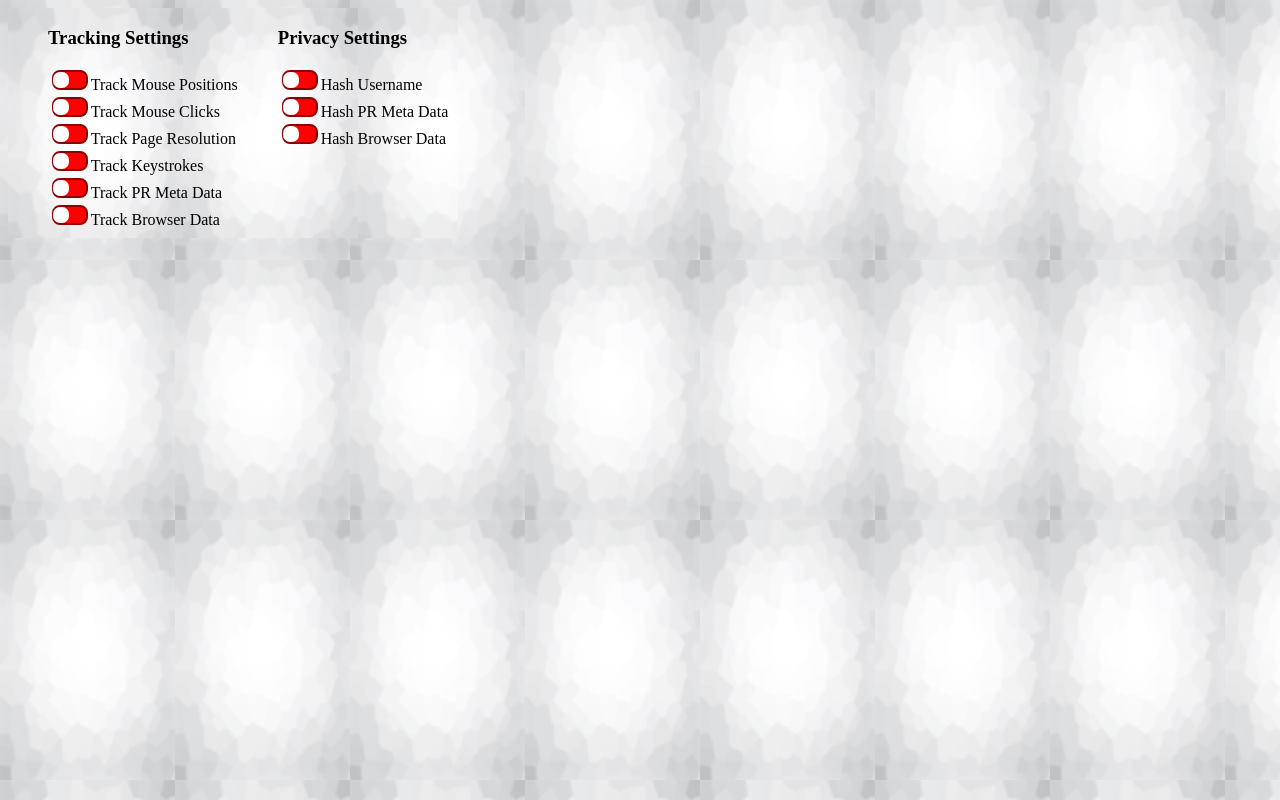
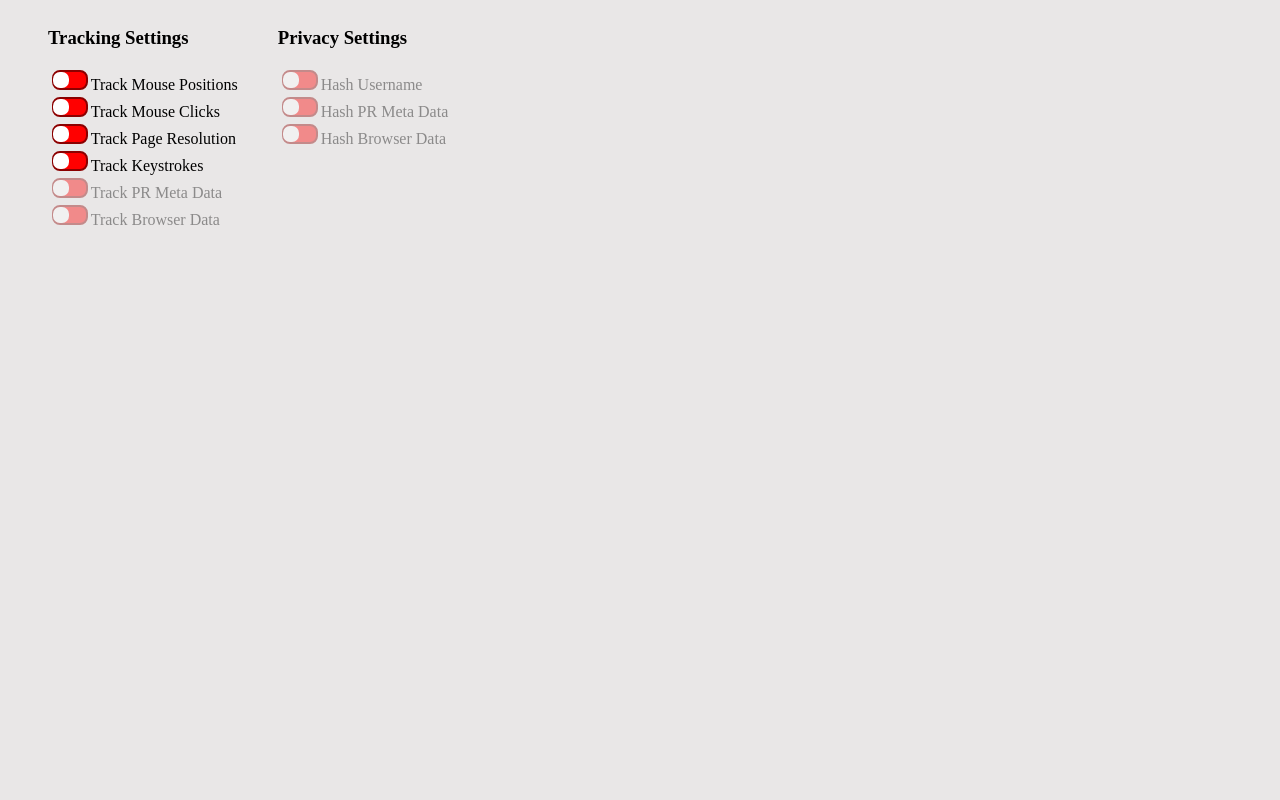
Before and after one commit to 8uurg/ooc-octopeer, a website with bundled scripts: page src/main/popup.html in a window 1280 px wide. Built offline with nearby package versions, Linux system fonts and the light colour scheme.

Commit message:
Improved layout user interface

```diff
--- a/src/main/css/popup_style.css
+++ b/src/main/css/popup_style.css
@@ -1,11 +1,13 @@
 html,body {
     height: 230px;
     width: 450px;
-    background-image: url("../bg_popup.jpg");
+    background-color: #E9E7E7;
+    opacity: 1;
 }
 
 .page {
     width: 100%;
+    height: 80%;
     display: inline-block;
 }
 
@@ -27,6 +29,16 @@
 
 .block-privacy ul {
     list-style-type: none;
+}
+
+li.disab {
+    opacity: 0.4;
+}
+
+input[type=checkbox]:disabled:checked::before {
+    border: 2px solid darkgrey;
+    background-color: grey;
+    opacity: 0.4;
 }
 
 /**
--- a/src/main/js/Popup.ts
+++ b/src/main/js/Popup.ts
@@ -25,7 +25,7 @@
     registerCheckbox(OCTOPEER_CONSTANTS.track_key_strokes,          "checkboxKeystrokes");
     registerCheckbox(OCTOPEER_CONSTANTS.track_pr_metadata,          "checkboxPrMetaDta");
     registerCheckbox(OCTOPEER_CONSTANTS.track_browser_data,         "checkboxBrowserData");
-    registerCheckbox(OCTOPEER_CONSTANTS.hash_username,              "checkboxHashUsername");
-    registerCheckbox(OCTOPEER_CONSTANTS.hash_pr_metadata,           "checkboxHashPRData");
-    registerCheckbox(OCTOPEER_CONSTANTS.hash_browser_data,          "checkboxHashBrowserData");
+    registerCheckbox(OCTOPEER_CONSTANTS.hash_username,              "checkboxHUsername");
+    registerCheckbox(OCTOPEER_CONSTANTS.hash_pr_metadata,           "checkboxHPRData");
+    registerCheckbox(OCTOPEER_CONSTANTS.hash_browser_data,          "checkboxHBrowserData");
 });
--- a/src/main/popup.html
+++ b/src/main/popup.html
@@ -15,16 +15,21 @@
             <li><input type=checkbox id="checkboxMouseClicks" class="checkboxOptions"> Track Mouse Clicks</li>
             <li><input type=checkbox id="checkboxPageRes" class="checkboxOptions"> Track Page Resolution</li>
             <li><input type=checkbox id="checkboxKeystrokes" class="checkboxOptions"> Track Keystrokes</li>
-            <li><input type=checkbox id="checkboxPrMetaDta" class="checkboxOptions"> Track PR Meta Data</li>
-            <li><input type=checkbox id="checkboxBrowserData" class="checkboxOptions"> Track Browser Data</li>
+            <li class="disab"><input type=checkbox id="checkboxPrMetaDta" class="checkboxOptions" disabled>
+                Track PR Meta Data</li>
+            <li class="disab"><input type=checkbox id="checkboxBrowserData" class="checkboxOptions" disabled>
+                Track Browser Data</li>
         </ul>
     </div>
     <div class="block-privacy">
         <ul>
             <li><h3>Privacy Settings</h3></li>
-            <li><input type=checkbox id="checkboxHashUsername" class="checkboxOptions"> Hash Username</li>
-            <li><input type=checkbox id="checkboxHashPRData" class="checkboxOptions"> Hash PR Meta Data</li>
-            <li><input type=checkbox id="checkboxHashBrowserData" class="checkboxOptions"> Hash Browser Data</li>
+            <li class="disab"><input type=checkbox id="checkboxHUsername" class="checkboxOptions" disabled>
+                Hash Username</li>
+            <li class="disab"><input type=checkbox id="checkboxHPRData" class="checkboxOptions" disabled>
+                Hash PR Meta Data</li>
+            <li class="disab"><input type=checkbox id="checkboxHBrowserData" class="checkboxOptions" disabled>
+                Hash Browser Data</li>
         </ul>
     </div>
 </div>
```
